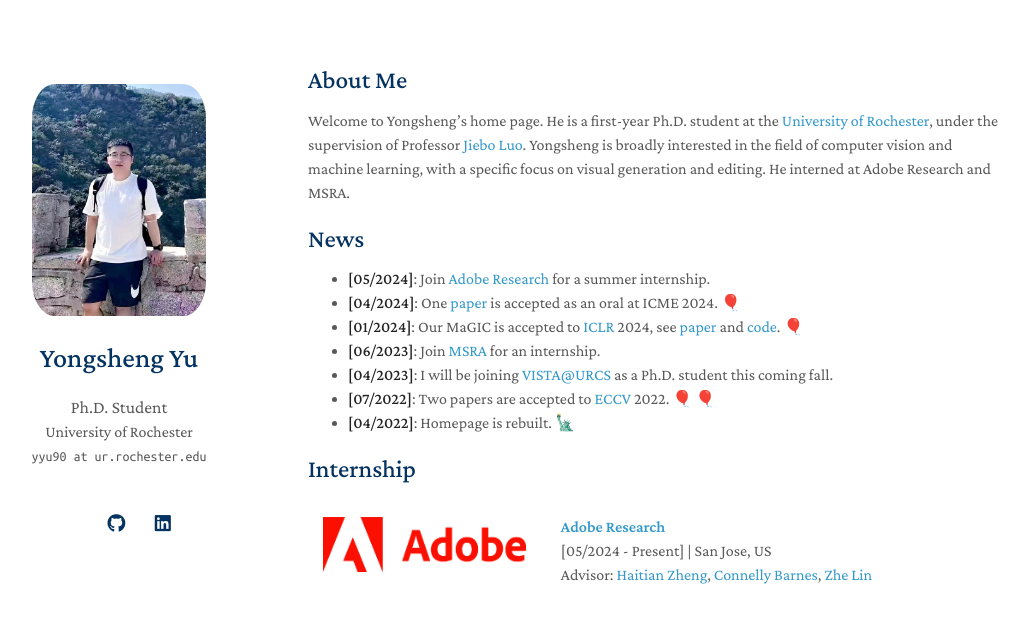
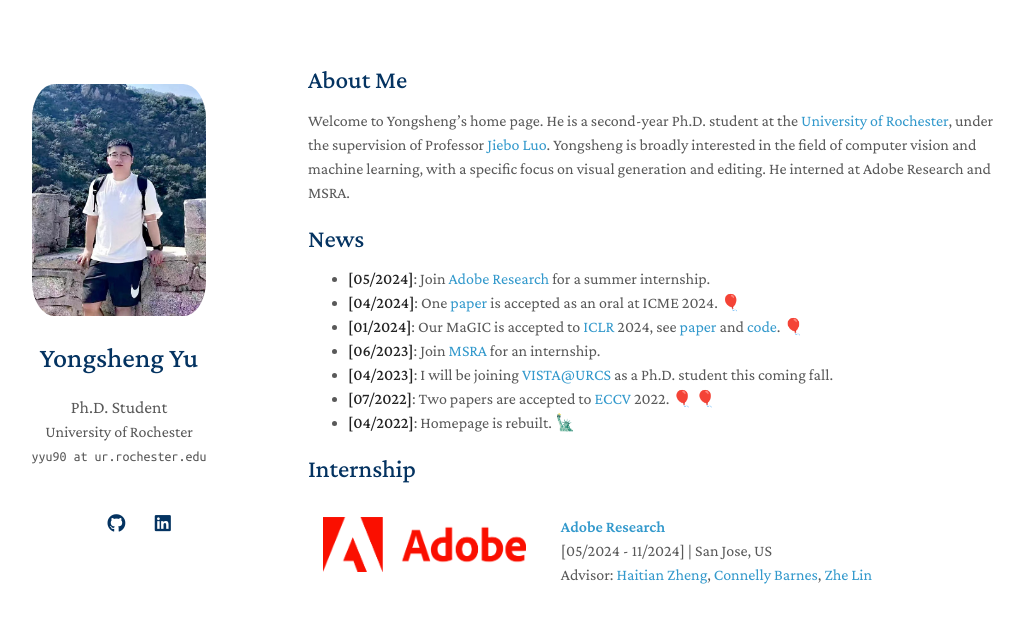
Before and after one commit to yeates/yeates.github.io, a Jekyll site: the page built from index.md, in a window 1280 px wide and 900 px high. Shown: the top 637 px of the window, without its empty margins (137-1166 px from the left). Built offline with Jekyll 4.4.1, drawn with Linux system fonts in a browser that asks for light colours; nearby versions of some CDN libraries; a style sheet for code colours, icons or effects is not loaded; our own code applies the rules of GitHub Pages for plain Markdown files; some of the changed text lies outside the part shown.

Commit message:
not first-year

```diff
--- a/index.md
+++ b/index.md
@@ -4,7 +4,7 @@
 
 ## About Me
 
-Welcome to Yongsheng's home page. He is a first-year Ph.D. student at the [University of Rochester](https://www.cs.rochester.edu/), under the supervision of Professor [Jiebo Luo](https://www.cs.rochester.edu/u/jluo/). Yongsheng is broadly interested in the field of computer vision and machine learning, with a specific focus on visual generation and editing. He interned at Adobe Research and MSRA.
+Welcome to Yongsheng's home page. He is a second-year Ph.D. student at the [University of Rochester](https://www.cs.rochester.edu/), under the supervision of Professor [Jiebo Luo](https://www.cs.rochester.edu/u/jluo/). Yongsheng is broadly interested in the field of computer vision and machine learning, with a specific focus on visual generation and editing. He interned at Adobe Research and MSRA.
 
 
 ## News
@@ -31,7 +31,7 @@
   </div>
   <div id="internship-adobe-24" class="col-sm-9" style="position: relative;width: 100%;padding-right: 15px;padding-left: 20px;">
       <div class="title"><a href="https://research.adobe.com/">Adobe Research</a></div>
-      <div class="author">[05/2024 - Present] | San Jose, US</div>
+      <div class="author">[05/2024 - 11/2024] | San Jose, US</div>
       <div class="author">Advisor: <a href="https://scholar.google.com/citations?user=hLG8AmwAAAAJ&hl=en">Haitian Zheng</a>, <a href="https://scholar.google.com/citations?user=NINFXC0AAAAJ&hl=en">Connelly Barnes</a>, <a href="https://scholar.google.com/citations?hl=en&user=R0bnqaAAAAAJ">Zhe Lin</a></div>
   </div>
 </div>
```
Also changed, not shown: other parts of index.md (+2 -1 lines).
